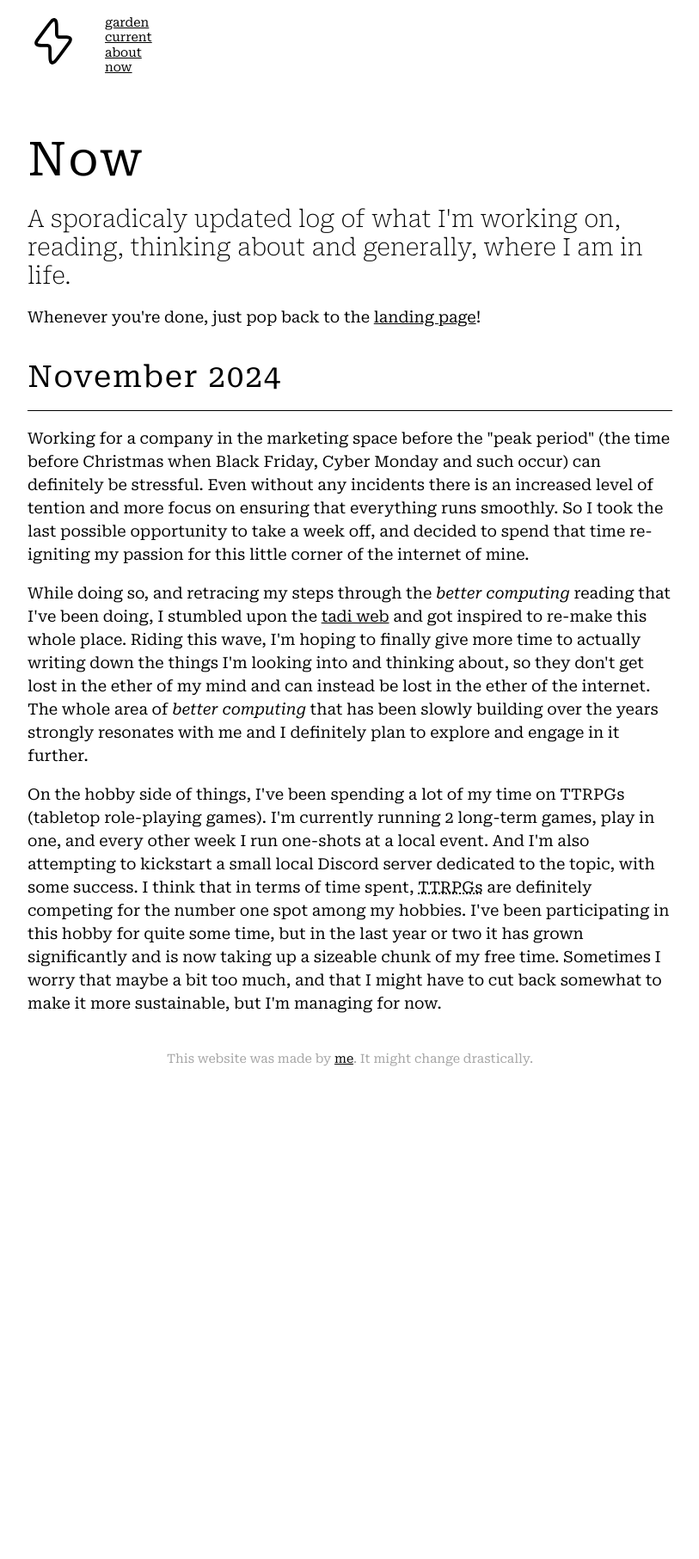
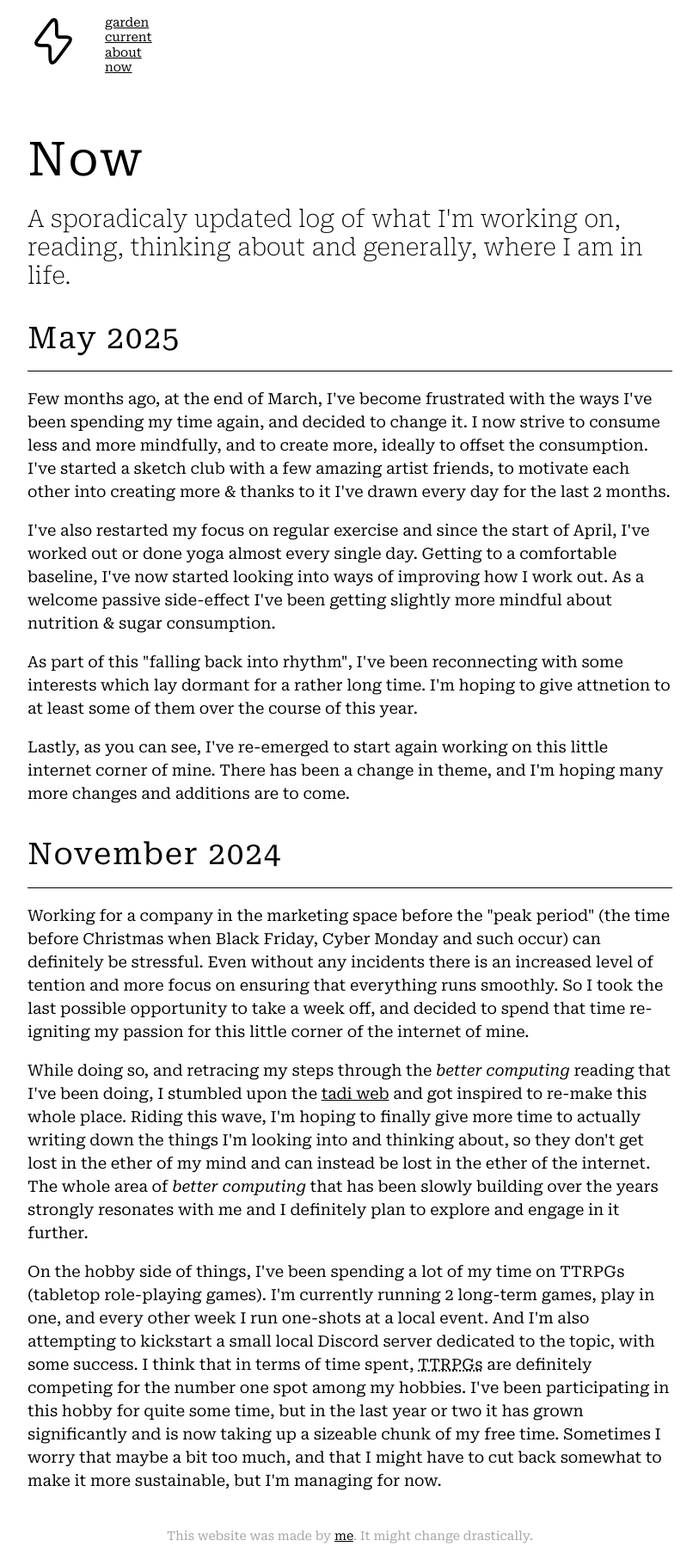
Before and after one commit to aghdom/aghdom.github.io, a Jekyll site: the page now.html, which Jekyll copies as it is, in a window 1280 px wide. Shown: the whole page at 86% size, without its empty margins (233-1046 px from the left). Built offline with Jekyll 4.4.1, drawn with Linux system fonts in a browser that asks for light colours; before the commit the page ends 1258 px from its top, so only the background shows below that.

Commit message:
post(now): entry for May 2025

```diff
--- a/now.html
+++ b/now.html
@@ -31,7 +31,24 @@
     <main>
         <h1 class="title">Now</h1>
         <h3 class="title subtitle">A sporadicaly updated log of what I'm working on, reading, thinking about and generally, where I am in life.</h3>
-        <p>Whenever you're done, just pop back to the <a href="/" accesskey="h">landing page</a>!</p>
+        <section>
+            <h2 class="title">May 2025</h2>
+            <p>
+                Few months ago, at the end of March, I've become frustrated with the ways I've been spending my time again, and decided to change it.
+                I now strive to consume less and more mindfully, and to create more, ideally to offset the consumption. I've started a sketch club with a few amazing artist friends, to motivate each other into creating more &
+                thanks to it I've drawn every day for the last 2 months.
+            </p>
+            <p>
+                I've also restarted my focus on regular exercise and since the start of April, I've worked out or done yoga almost every single day.
+                Getting to a comfortable baseline, I've now started looking into ways of improving how I work out. As a welcome passive side-effect I've been getting slightly more mindful about nutrition & sugar consumption.
+            </p>
+            <p>
+                As part of this "falling back into rhythm", I've been reconnecting with some interests which lay dormant for a rather long time. I'm hoping to give attnetion to at least some of them over the course of this year.
+            </p>
+            <p>
+                Lastly, as you can see, I've re-emerged to start again working on this little internet corner of mine. There has been a change in theme, and I'm hoping many more changes and additions are to come.
+            </p>
+        </section>
         <section>
             <h2 class="title">November 2024</h2>
             <p>
```
